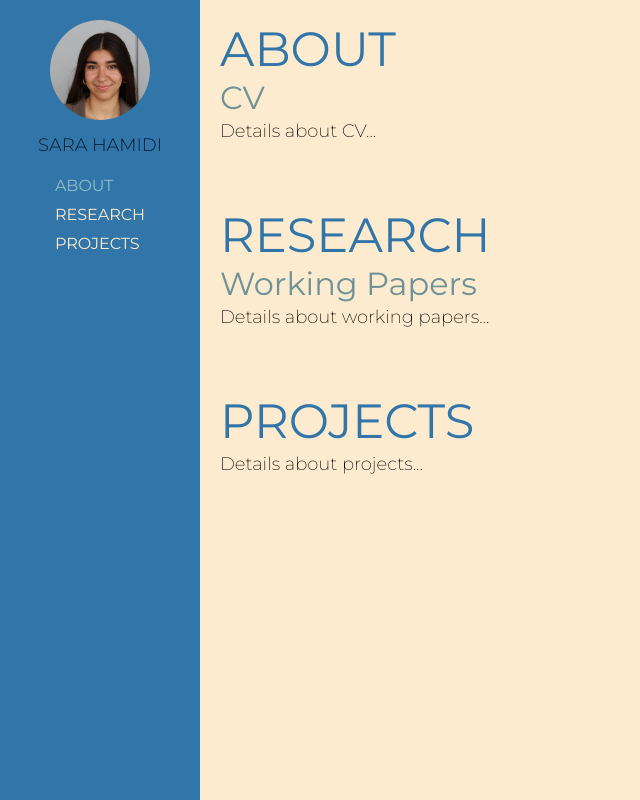
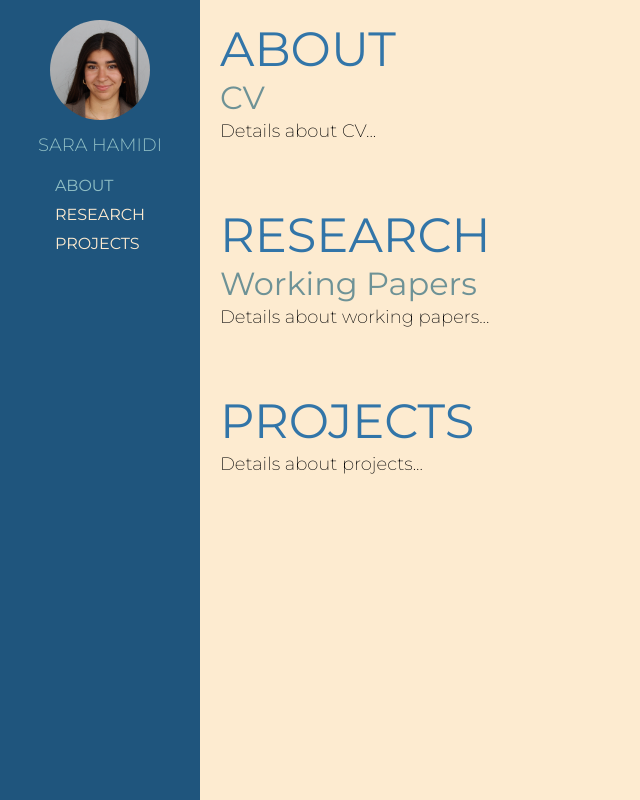
Before and after one commit to sahamidi2/sahamidi2.github.io, a plain HTML site: page index.html in a window 1280 px wide. Shown: the whole page, without its empty margins (0-640 px from the left). Drawn offline with Linux system fonts and the light colour scheme.

Commit message:
Update styles.css

```diff
--- a/styles.css
+++ b/styles.css
@@ -15,7 +15,7 @@ body {
 /* Sidebar */
 aside {
   width: 200px;
-  background-color: #3275a8;
+  background-color: #1f557d;
   color: #fdebd0;
   position: fixed;
   height: 100vh;
@@ -40,7 +40,7 @@ aside {
 .profile h1 {
   font-size: 18px;
   font-weight: 300;
-  color: #021e33;
+  color: #90bfc5;
 }
 
 nav {
```
